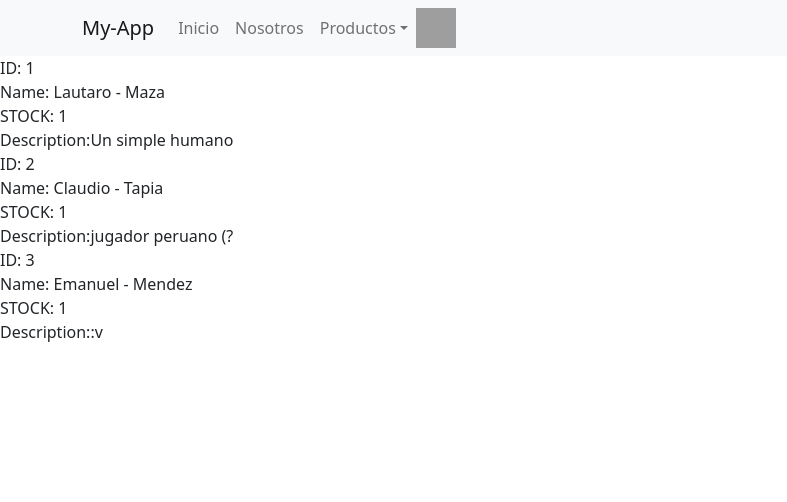
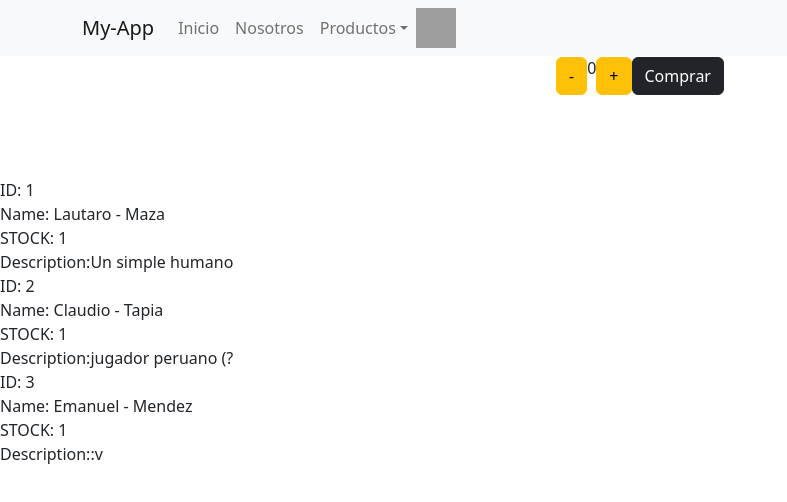
Before and after one commit to lau7aro-maza/react-app-, a React (Create React App) app: page / in a window 1280 px wide. Shown: the top 502 px of the page, without its empty margins (0-787 px from the left). Built offline with nearby package versions, Linux system fonts and the light colour scheme; grey boxes are pictures that could not be loaded.

Commit message:
Catalogo con Maps y otros arreglos

```diff
--- a/src/components/Items/ItemCount.jsx
+++ b/src/components/Items/ItemCount.jsx
@@ -25,8 +25,8 @@ function ItemCount({stock}) {
             <Button onClick={subs} variant="warning">-</Button>
             <p>{count}</p>
             <Button onClick={adding} variant="warning">+</Button>
+            <Button onClick={onAdd} variant="dark">Comprar</Button>
             </div>
-            <Button onClick={onAdd} variant="dark">Comprar</Button>
         </div>
     )
 }
--- a/src/components/Items/ItemListContainer.jsx
+++ b/src/components/Items/ItemListContainer.jsx
@@ -1,5 +1,6 @@
 import React,{ useEffect, useState } from "react";
 import { customFetch } from "../utils/customFetch";
+import ItemCount from "./ItemCount";
 import ItemList from "./ItemList";
 
 function ItemListContainer () {
@@ -13,6 +14,8 @@ function ItemListContainer () {
 
     return (
     <>
+    <ItemCount/>
+    <br /><br /><br />
     <ItemList prods={producto} />
     </>
 
```
